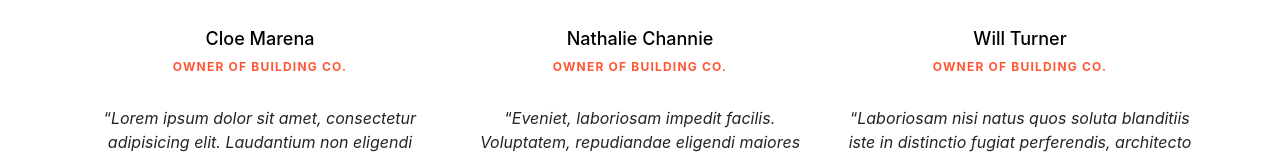
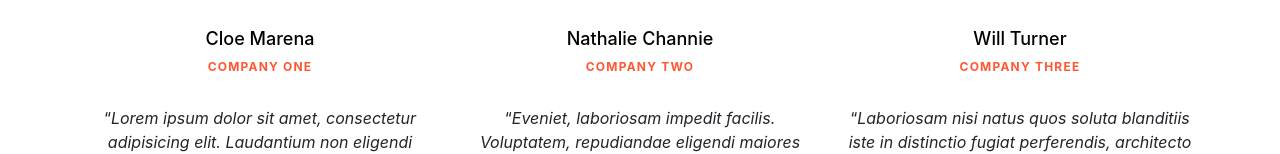
Before and after one commit to kdeguzman25/assignment, an Angular app in the folder deskara/: page / in a window 1280 px wide. Shown: the part 1213-1367 px from the top of the page. Built offline with nearby package versions, Linux system fonts and the light colour scheme; no server answers.

Commit message:
Set default calling code based on client country

```diff
--- a/deskara/src/app/feature-section/feature-section.component.html
+++ b/deskara/src/app/feature-section/feature-section.component.html
@@ -42,10 +42,10 @@
                     </div>
                 </div>
                 <div class="form-group">
+
                     <label class="d-block">Phone</label>
-
-                  <select name="countryCode" formControlName="countryCode" class="form-control w-35 d-inline-block">
-                      <option *ngFor="let country of regionData">{{country.name}} +{{country.callingCodes[0]}}</option>
+                  <select name="countryCode" formControlName="countryCode" class="form-control w-35 d-inline-block" [(ngModel)]='nrSelect'>
+                      <option *ngFor="let country of regionData; let i=index" value="{{country.callingCodes[0]}}">{{country.name}} +{{country.callingCodes[0]}}</option>
                   </select>
                     <input type="tel" formControlName="phone" class="form-control w-60 ml-3 d-inline-block" [ngClass]="{ 'is-invalid': submitted && f.phone.errors }" />
                     <div *ngIf="submitted && f.phone.errors" class="invalid-feedback">
--- a/deskara/src/app/feature-section/feature-section.component.ts
+++ b/deskara/src/app/feature-section/feature-section.component.ts
@@ -1,6 +1,6 @@
 import { Component, OnInit, Output, EventEmitter } from '@angular/core';
 import { CountriesService } from "../shared/services/countries.service";
-import { FormGroup, FormBuilder, Validators } from '@angular/forms';
+import { FormGroup, FormBuilder, Validators, FormControl } from '@angular/forms';
 
 @Component({
   selector: 'app-feature-section',
@@ -8,12 +8,13 @@ import { FormGroup, FormBuilder, Validators } from '@angular/forms';
   styleUrls: ['./feature-section.component.scss']
 })
 export class FeatureSectionComponent implements OnInit {
-
+  nrSelect;
   countriesData: any
   regionData: any
   @Output() regionName = new EventEmitter();
   contactForm: FormGroup;
   submitted = false;
+  defaultCallingCode = false;
 
   constructor(
     private countries: CountriesService,
@@ -28,7 +29,7 @@ export class FeatureSectionComponent implements OnInit {
           organization: ['', Validators.required],
           name: ['', Validators.required],
           email: ['', [Validators.required, Validators.email]],
-          countryCode:  [Validators.required],
+          countryCode: new FormControl(''),
           phone:  ['', Validators.required]
       })
   }
@@ -45,6 +46,7 @@ export class FeatureSectionComponent implements OnInit {
         this.countriesData = resCountry;
         this.countries.getRegions(resCountry['region']).subscribe(resRegion => {
           this.regionData = resRegion
+          this.nrSelect = this.countriesData['callingCodes'][0];
         });
       });
     });
@@ -57,7 +59,7 @@ export class FeatureSectionComponent implements OnInit {
     if (this.contactForm.invalid) {
         return;
     } else {
-      alert("Form Submitted: " + this.contactForm.value);
+      alert("Form Submitted: " + JSON.stringify(this.contactForm.value));
       console.log(this.contactForm.value)
     }
 
--- a/deskara/src/app/testimonial-section/testimonial-section.component.html
+++ b/deskara/src/app/testimonial-section/testimonial-section.component.html
@@ -12,21 +12,21 @@
       <div class="testimony col-sm-4">
         <img src="../../assets/images/person_1.jpg" alt="Image" class="img-fluid">
         <h3>Cloe Marena</h3>
-        <span class="sub-title">Owner of Building Co.</span>
+        <span class="sub-title">Company One</span>
         <p>&ldquo;<em>Lorem ipsum dolor sit amet, consectetur adipisicing elit. Laudantium non eligendi totam natus ullam cumque! Assumenda optio, ad in! Nesciunt natus veritatis hic iste quas. Sunt iste autem vel repudiandae.</em>&rdquo;</p>
       </div>
 
       <div class="testimony col-sm-4">
         <img src="./../assets/images/person_2.jpg" alt="Image" class="img-fluid">
         <h3>Nathalie Channie</h3>
-        <span class="sub-title">Owner of Building Co.</span>
+        <span class="sub-title">Company Two</span>
         <p>&ldquo;<em>Eveniet, laboriosam impedit facilis. Voluptatem, repudiandae eligendi maiores sunt itaque, dolores voluptas labore perferendis, illum tenetur suscipit vero officia. Quaerat facilis cum ex a labore iusto, beatae fuga nam rem, quos vel aliquam nobis.</em>&rdquo;</p>
       </div>
 
       <div class="testimony col-sm-4">
         <img src="./../assets/images/person_3.jpg" alt="Image" class="img-fluid">
         <h3>Will Turner</h3>
-        <span class="sub-title">Owner of Building Co.</span>
+        <span class="sub-title">Company Three</span>
         <p>&ldquo;<em>Laboriosam nisi natus quos soluta blanditiis iste in distinctio fugiat perferendis, architecto eveniet provident, consequatur dolore ab nihil voluptatibus laborum magnam cum assumenda nobis, nam quam quae! Unde porro laboriosam nam qui! Eligendi, qui!</em>&rdquo;</p>
       </div>
     </div>
```
